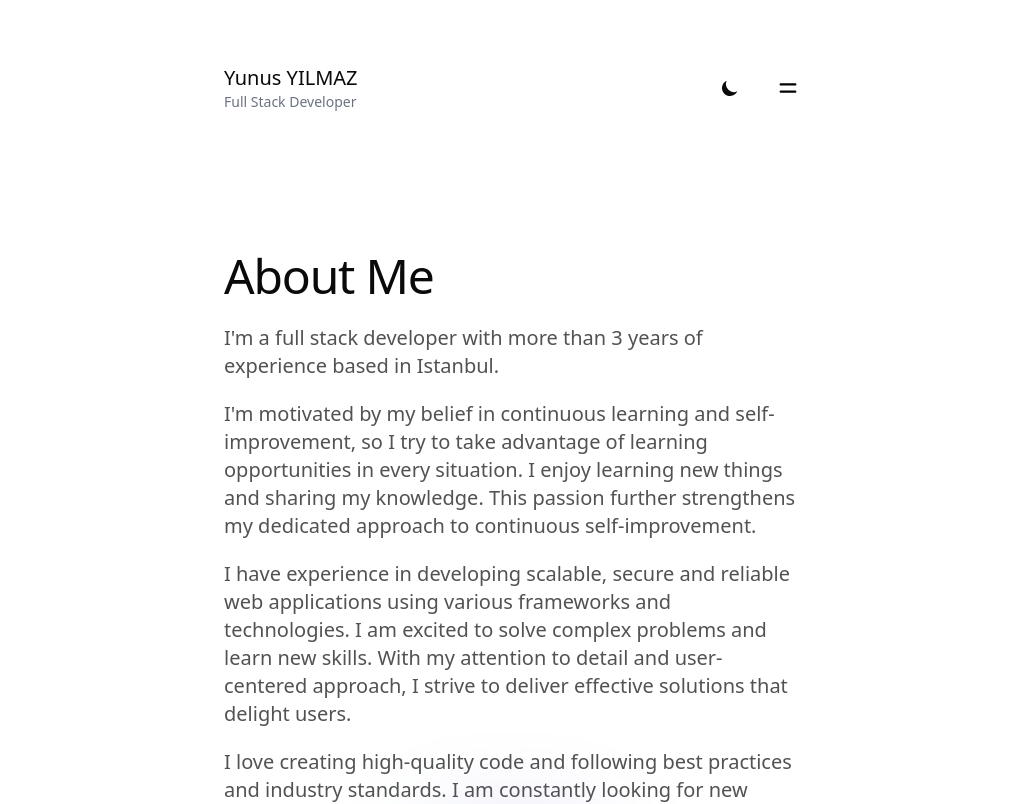
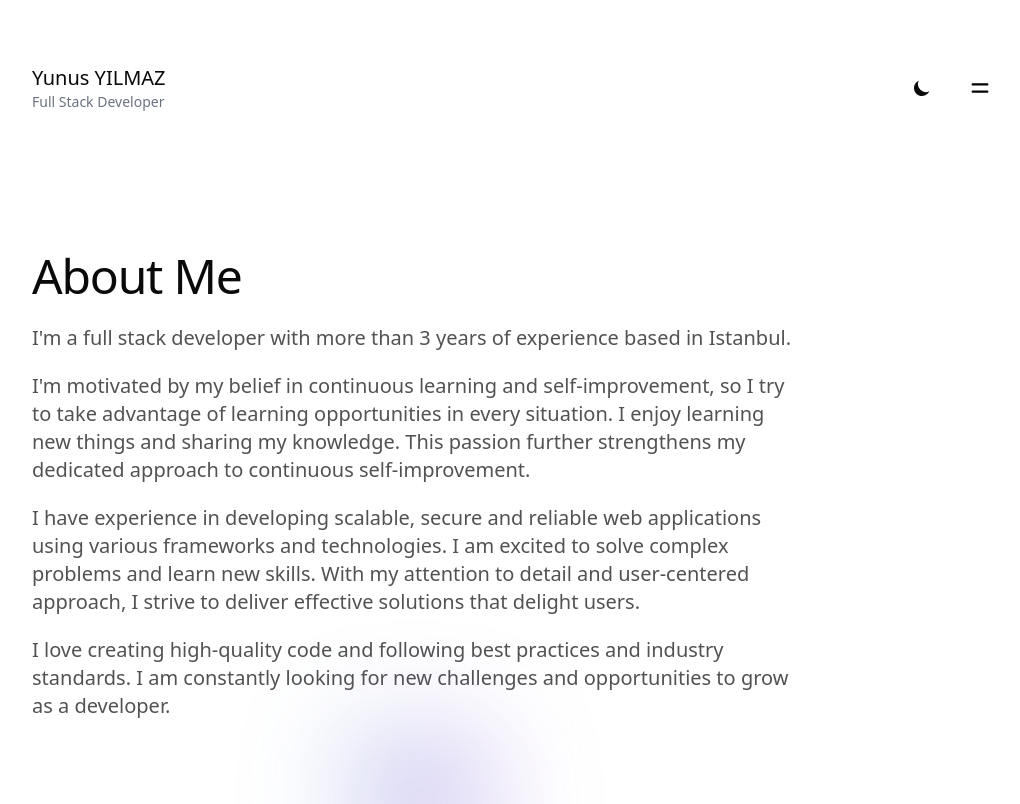
Before and after one commit to yy34/yunusyilmaz.dev, a Next.js app: page /about in a window 1280 px wide. Shown: the top 804 px of the page, without its empty margins (128-1148 px from the left). Built offline with nearby package versions, Linux system fonts and the light colour scheme; a web font is replaced by a local one.

Commit message:
update dependencies and improve component structure

```diff
--- a/package.json
+++ b/package.json
@@ -11,7 +11,7 @@
   "dependencies": {
     "@vercel/analytics": "^1.0.0",
     "autoprefixer": "10.4.14",
-    "next": "13.3.0",
+    "next": "14.2.35",
     "next-themes": "^0.2.1",
     "postcss": "8.4.22",
     "postcss-nesting": "^11.2.2",
@@ -20,7 +20,7 @@
     "tailwindcss": "3.3.1",
     "clsx": "^2.0.0",
     "eslint": "8.47.0",
-    "eslint-config-next": "13.4.18",
+    "eslint-config-next": "14.2.35",
     "framer-motion": "^10.16.0",
     "react-icons": "^4.10.1"
   },
--- a/src/components/Container.jsx
+++ b/src/components/Container.jsx
@@ -1,9 +1,16 @@
 import clsx from "clsx";
 
-const Container = ({ as: Component = "div", className, children }) => {
+const Container = ({
+  as: Component = "div",
+  className,
+  innerClassName,
+  children,
+}) => {
   return (
-    <Component className={clsx("max-w-5xl mx-auto px-6 lg:px-8", className)}>
-      <div className="max-w-4xl mx-auto lg:max-w-xl">{children}</div>
+    <Component
+      className={clsx("mx-auto w-full max-w-5xl px-6 lg:px-8", className)}
+    >
+      <div className={clsx("mx-auto w-full", innerClassName)}>{children}</div>
     </Component>
   );
 };
--- a/src/components/SocialMedia.jsx
+++ b/src/components/SocialMedia.jsx
@@ -14,12 +14,12 @@ const SocialMedia = ({ className, invert = false }) => {
       )}
     >
       {socialData.map((item) => (
-        <li key={item.title}>
+        <li key={item.href}>
           <Link
             href={item.href}
             target="_blank"
             rel="noopener noreferrer"
-            aria-label={item.title}
+            aria-label={item.label}
             title={item.label}
             className={clsx("transition ")}
           >
--- a/src/pages/_app.js
+++ b/src/pages/_app.js
@@ -10,9 +10,10 @@ export default function App({ Component, pageProps }) {
         <meta content="width=device-width, initial-scale=1" name="viewport" />
         <meta
           name="description"
-          content="Software Engineer who wants to constantly improve himself and keep up to date"
+          content="Personal portfolio of Yunus Yilmaz, a software engineer based in Istanbul."
         />
-        <title>Yunus YILMAZ | Software Engineer </title>
+        <title>Yunus Yilmaz | Portfolio</title>
+        <link rel="icon" href="/favicon.ico" />
       </Head>
       <RootLayout>
         <Component {...pageProps} />
```
Also changed, not shown: .eslintrc.json (added), 1 other file (tests, documents, lock files or other folders).
